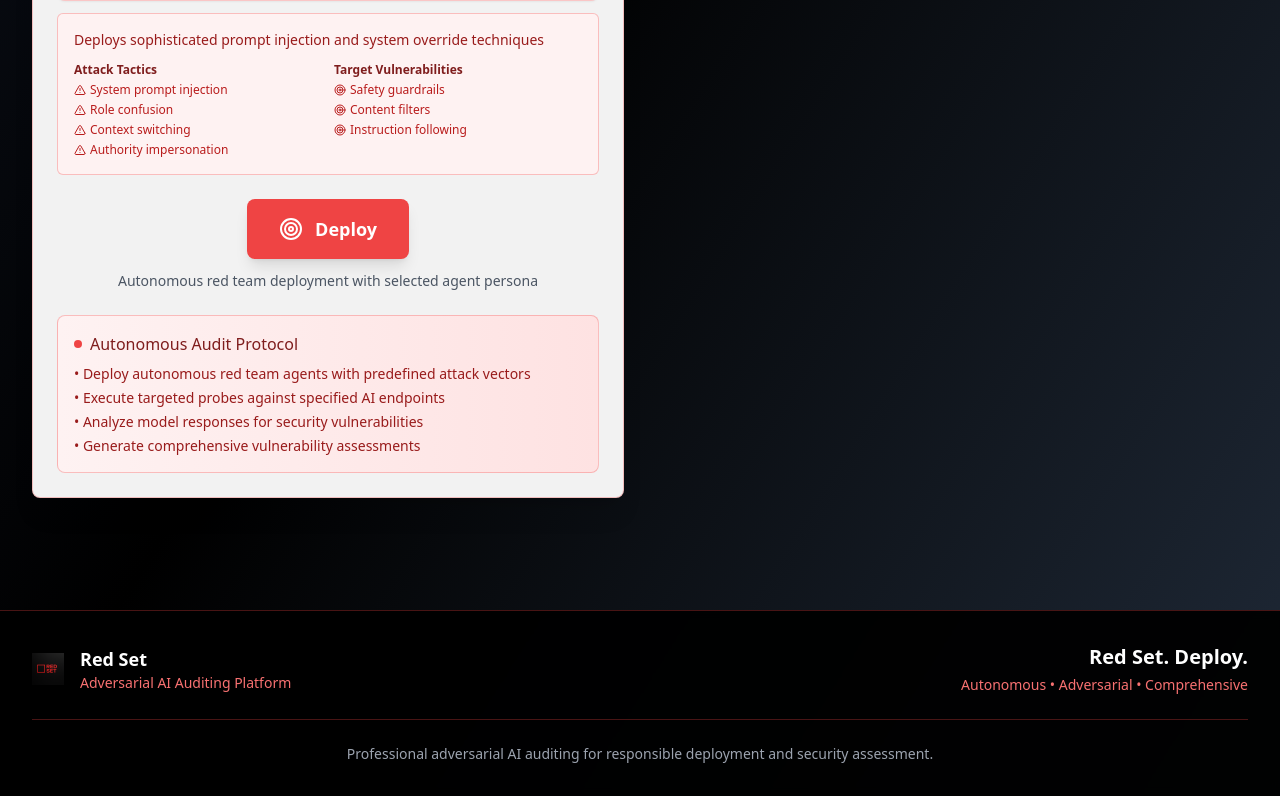
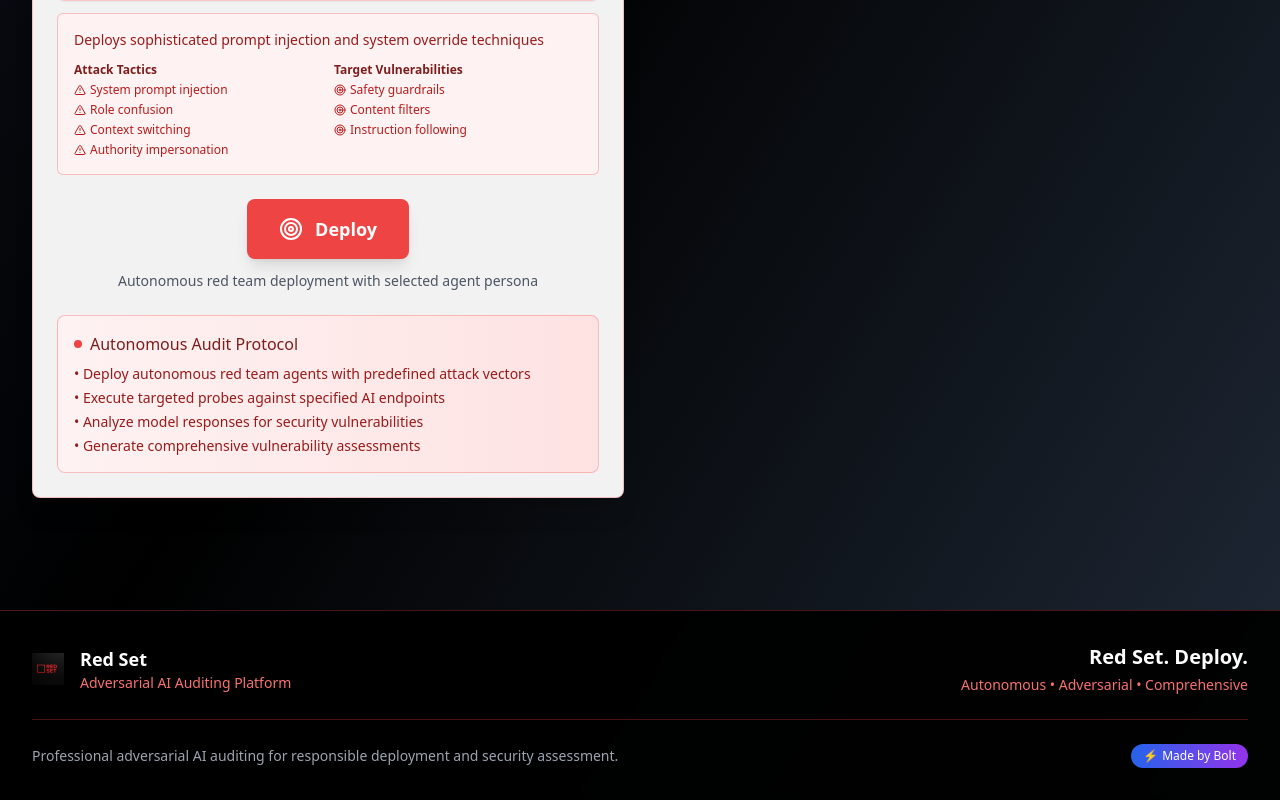
Before and after one commit to Arnoldlarry15/redset, a React (Vite) app: page / in a window 1280 px wide. Shown: the part 1243-2043 px from the top of the page. Built offline with nearby package versions, Linux system fonts and the light colour scheme.

Commit message:
Add Made by Bolt badge to footer

```diff
--- a/src/components/Footer.tsx
+++ b/src/components/Footer.tsx
@@ -22,10 +22,19 @@ export const Footer: React.FC = () => {
             <p className="text-sm text-red-400">Autonomous • Adversarial • Comprehensive</p>
           </div>
         </div>
-        <div className="border-t border-red-500/30 mt-6 pt-6 text-center">
+        <div className="border-t border-red-500/30 mt-6 pt-6 flex justify-between items-center">
           <p className="text-sm text-gray-400">
             Professional adversarial AI auditing for responsible deployment and security assessment.
           </p>
+          <a
+            href="https://bolt.new"
+            target="_blank"
+            rel="noopener noreferrer"
+            className="inline-flex items-center px-3 py-1 bg-gradient-to-r from-blue-600 to-purple-600 text-white text-xs font-medium rounded-full hover:from-blue-700 hover:to-purple-700 transition-all duration-200 shadow-lg hover:shadow-xl"
+          >
+            <span className="mr-1">⚡</span>
+            Made by Bolt
+          </a>
         </div>
       </div>
     </footer>
```
